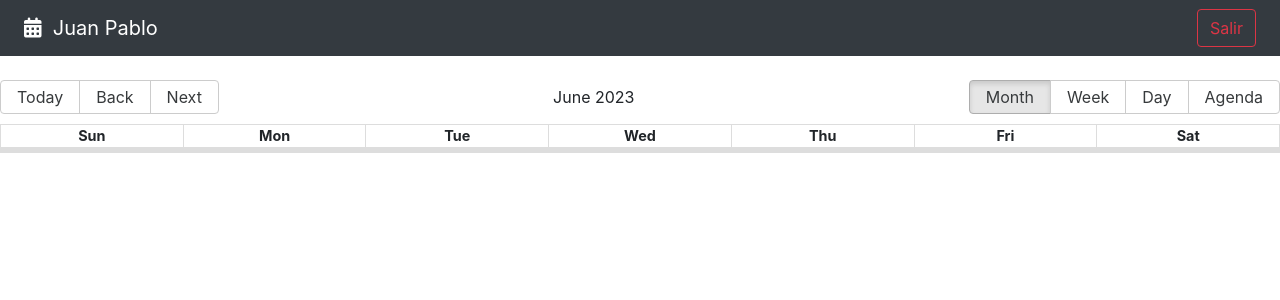
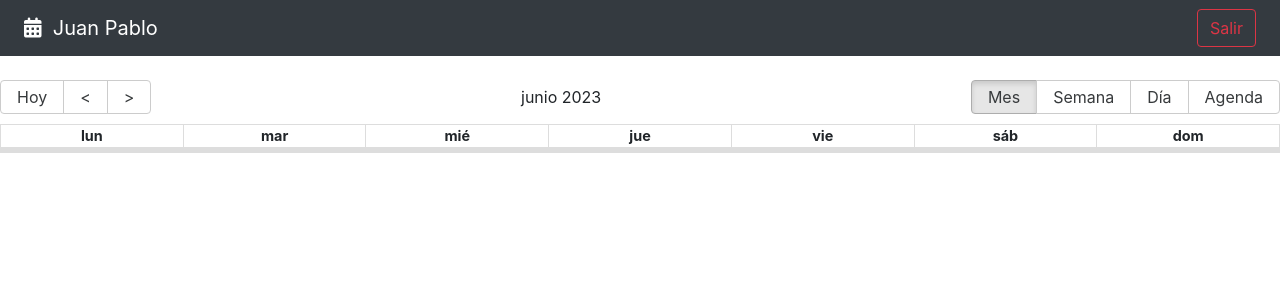
Before and after one commit to JuanBRS/CalendarAppReact, a React (Vite) app: page / in a window 1280 px wide. Shown: the top 300 px of the page. Built offline with nearby package versions, Linux system fonts and the light colour scheme.

Commit message:
Configuraciones adicionales class 350

```diff
--- a/src/calendar/pages/CalendarPage.jsx
+++ b/src/calendar/pages/CalendarPage.jsx
@@ -1,22 +1,8 @@
-import { Calendar, dateFnsLocalizer } from 'react-big-calendar';
+import { Calendar } from 'react-big-calendar';
 import "react-big-calendar/lib/css/react-big-calendar.css";
-import { addHours, format, parse, startOfWeek, getDay} from "date-fns";
-import enUS from 'date-fns/locale/en-US'
+import { addHours} from "date-fns";
 import { Navbar } from "../"
-
-
-const locales = {
-  'en-US': enUS,
-}
-
-
-const localizer = dateFnsLocalizer({
-  format,
-  parse,
-  startOfWeek,
-  getDay,
-  locales,
-})
+import { localizer, getMessagesES } from '../../helpers';
 
 
 const events = [{
@@ -34,17 +20,30 @@
 }]
 
 export const CalendarPage = () => {
+
+const eventStyleGetter = (event, start, end, isSelected) =>{
+
+  console.log ({event, start, end, isSelected});
+
+
+}
+
   return (
 
 <>
 
 <Navbar/>
 <Calendar
+      culture='es'
       localizer={ localizer }
       events={ events }
       startAccessor="start"
       endAccessor="end"
       style={{ height: "calc ( 100vh - 80px)" }}
+      messages={ getMessagesES()}
+      eventPropGetter={ eventStyleGetter }
+
+
     />
 
 
--- /dev/null
+++ b/src/helpers/calendarLocalizer.js
@@ -0,0 +1,16 @@
+import { format, parse, startOfWeek, getDay} from "date-fns";
+import esES from 'date-fns/locale/es'
+import { dateFnsLocalizer } from "react-big-calendar";
+
+const locales = {
+  "es": esES,
+}
+
+
+ export const localizer = dateFnsLocalizer({
+  format,
+  parse,
+  startOfWeek,
+  getDay,
+  locales,
+})
--- /dev/null
+++ b/src/helpers/getMessages.js
@@ -0,0 +1,20 @@
+
+export const getMessagesES = ()=>{
+
+return {
+
+  allDay: 'Todo el día',
+  previous: '<',
+  next: '>',
+  today: 'Hoy',
+  month: 'Mes',
+  week: 'Semana',
+  day: 'Día',
+  agenda: 'Agenda',
+  date: 'Fecha',
+  time: 'Hora',
+  event: 'Evento',
+  noEventsInRange: 'No hay eventos en este rango',
+  showMore: total => `+ Ver más (${total})`
+};
+}
--- /dev/null
+++ b/src/helpers/index.js
@@ -0,0 +1,3 @@
+export * from "./calendarLocalizer";
+
+export * from "./getMessages";
```
